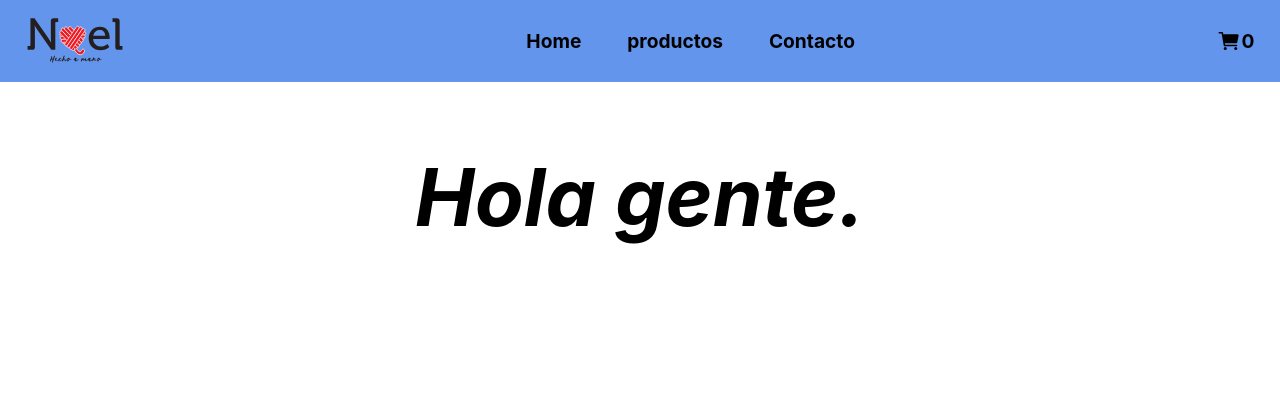
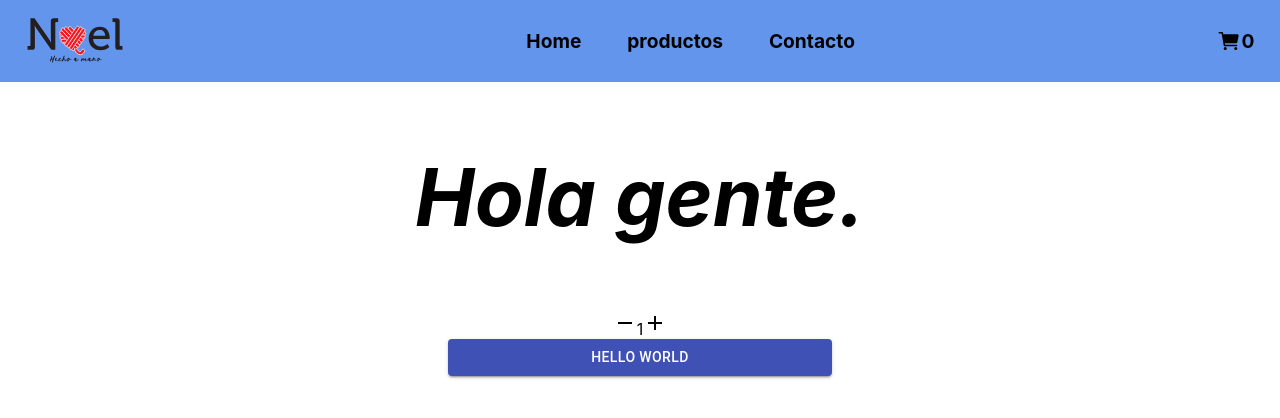
Before and after one commit to serphico/reactCoderhouse, a React (Create React App) app in the folder mundo-amigurumi/: page / in a window 1280 px wide. Shown: the top 418 px of the page. Built offline with nearby package versions, Linux system fonts and the light colour scheme.

Commit message:
agregado ItemCount

```diff
--- a/mundo-amigurumi/package.json
+++ b/mundo-amigurumi/package.json
@@ -3,6 +3,8 @@
   "version": "0.1.0",
   "private": true,
   "dependencies": {
+    "@material-ui/core": "^4.11.2",
+    "@material-ui/icons": "^4.11.2",
     "@testing-library/jest-dom": "^5.11.6",
     "@testing-library/react": "^11.2.2",
     "@testing-library/user-event": "^12.2.2",
--- a/mundo-amigurumi/src/App.js
+++ b/mundo-amigurumi/src/App.js
@@ -1,6 +1,7 @@
 import React from "react";
 import NavBar from './components/NavBar/NavBar';
 import ItemListContainer from './components/ItemListContainer/ItemListContainer'
+
 import "fontsource-rubik";
 
 const App = () => {
--- /dev/null
+++ b/mundo-amigurumi/src/components/ItemCount/ItemCount.js
@@ -0,0 +1,39 @@
+import React from 'react';
+import AddIcon from '@material-ui/icons/Add';
+import RemoveIcon from '@material-ui/icons/Remove';
+
+const ItemCount = (props) => {
+
+    const initial = parseInt(props.initial);
+    const stock = parseInt(props.stock);
+
+    const [count, setCount] = React.useState(initial);
+
+
+    const countAdd = () => {
+           if(count < stock){
+            setCount(count + 1 );
+           }
+    }
+
+    const countRemove = () => {
+
+        if(count > initial){
+            setCount(
+                count - 1
+                );
+        }
+    }
+
+    return(
+        <div>
+            <RemoveIcon onClick={countRemove}></RemoveIcon>
+                <span>{count}</span>
+            <AddIcon onClick={countAdd}></AddIcon>
+        </div>
+    );
+
+
+}
+
+export default ItemCount;
--- a/mundo-amigurumi/src/components/ItemListContainer/ItemListContainer.js
+++ b/mundo-amigurumi/src/components/ItemListContainer/ItemListContainer.js
@@ -1,10 +1,16 @@
 import React from "react";
-import './ItemListContainer.scss'
+import './ItemListContainer.scss';
+import Button from '@material-ui/core/Button';
+import ItemCount from '../ItemCount/ItemCount'
 
 const ItemListContainer = (props) => {
     return(
         <section>
             <h1>{props.greeting}</h1>
+            <ItemCount stock='5' initial='1'/>
+            <Button variant="contained" color="primary" >
+                 Hello World
+            </Button>
         </section>
     );
 }
--- a/mundo-amigurumi/src/components/ItemListContainer/ItemListContainer.scss
+++ b/mundo-amigurumi/src/components/ItemListContainer/ItemListContainer.scss
@@ -2,12 +2,17 @@
 
 section {
   display: flex;
+  flex-direction: column;
   flex-wrap: wrap;
   justify-content: center;
-  //font-family: "Rubik", sans-serif;
+  align-items: center;
   h1 {
     font-size: 5rem;
     font-weight: 700;
     font-style: italic;
   }
+
+  Button {
+    width: 30%;
+  }
 }
```
Also changed, not shown: mundo-amigurumi/src/components/ItemCount/ItemCount.scss (added), 2 other files (tests, documents, lock files or other folders).
